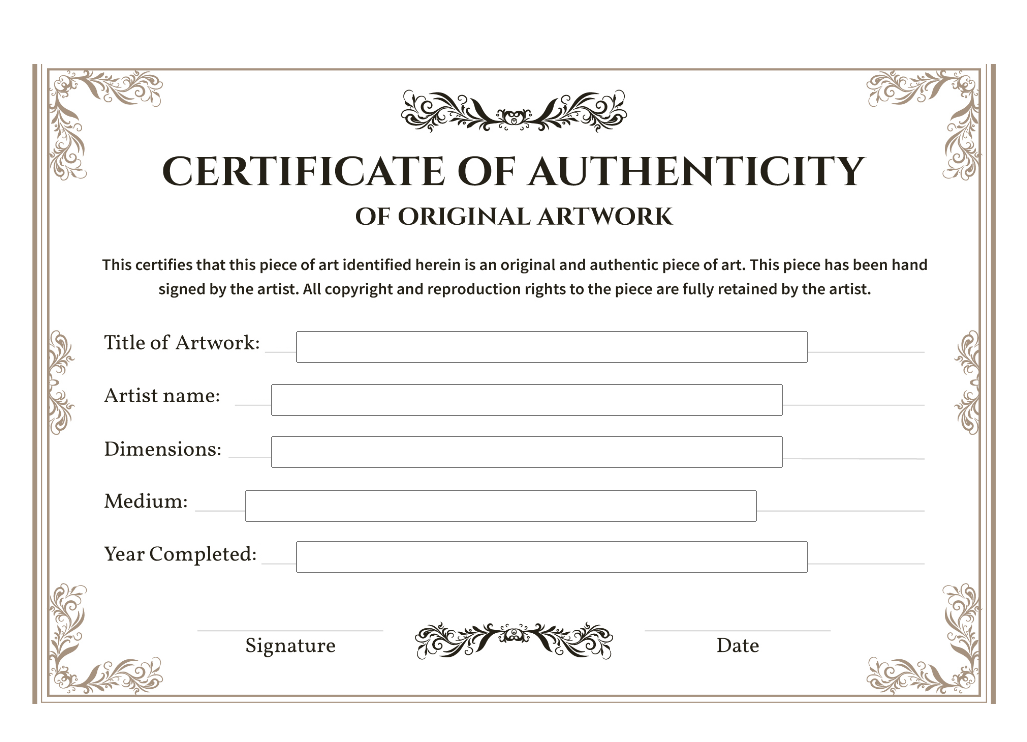
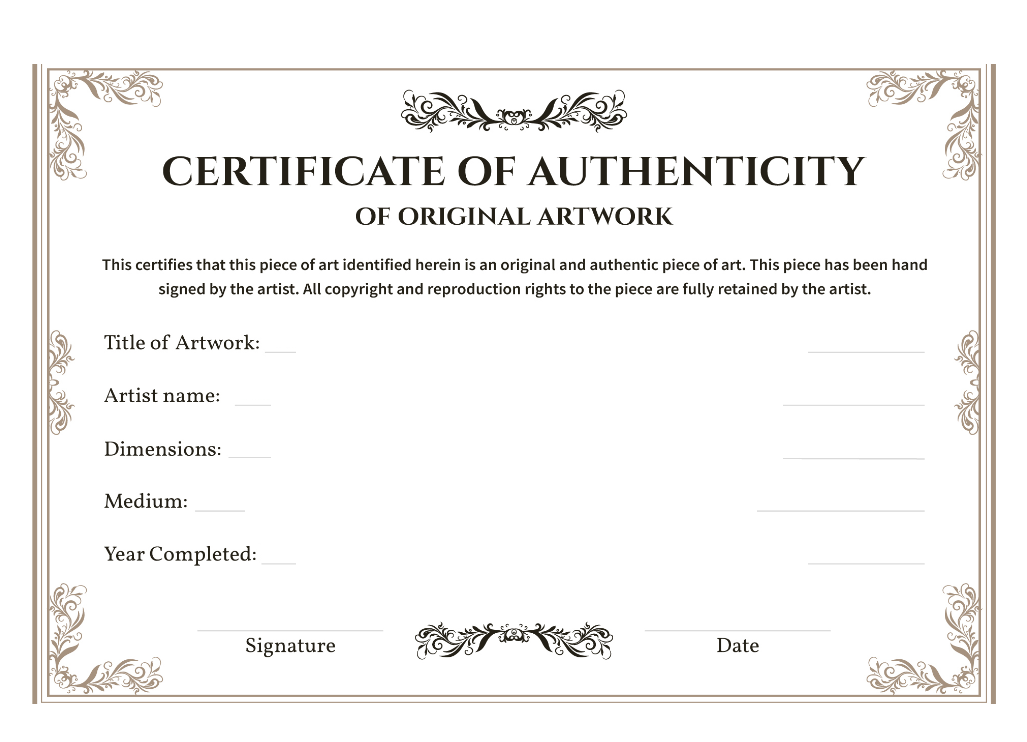
Before and after one commit to bari-d1/certificate-template, a plain HTML site: page index.html in a window 1280 px wide. Shown: the whole page, without its empty margins (126-1153 px from the left). Drawn offline with Linux system fonts and the light colour scheme.

Commit message:
updating

```diff
--- a/style.css
+++ b/style.css
@@ -25,32 +25,32 @@ body{
     font-size: 1.5em;
     width: 40%;
     height: 4%;
-    /* border: solid 1px black; */
+    border: none;
 }
 
 /* Individual positioning */
 #title {
-    top: 41.4%;
+    top: 40.4%;
     left: 33%;
 }
 
 #name {
-    top: 48%;
+    top: 47%;
     left: 31%;
 }
 
 #dimensions {
-    top: 54.5%;
+    top: 53.5%;
     left: 31%;
 }
 
 #medium {
-    top: 61.2%;
+    top: 60.2%;
     left: 29%;
 }
 
 #year {
-    top: 67.6%;
+    top: 66.6%;
     left: 33%;
 }
 
```
